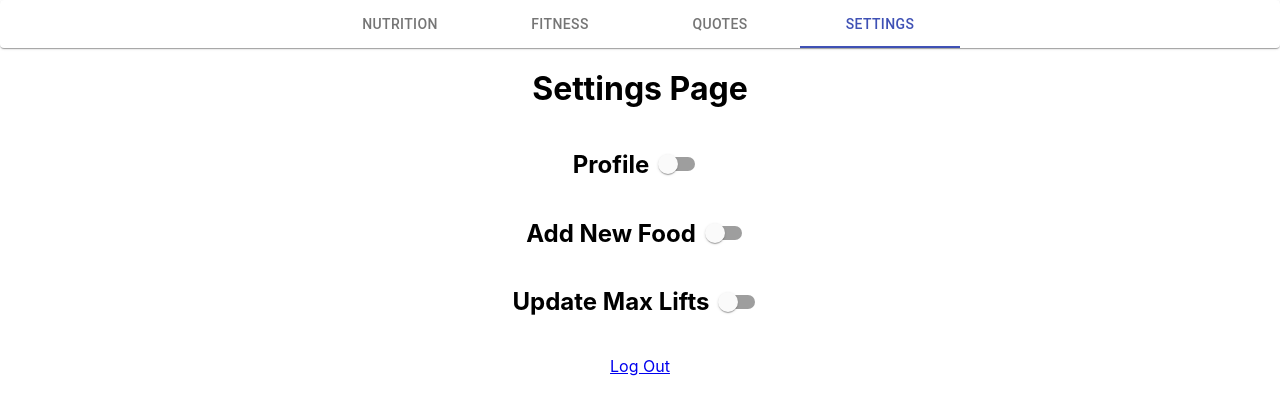
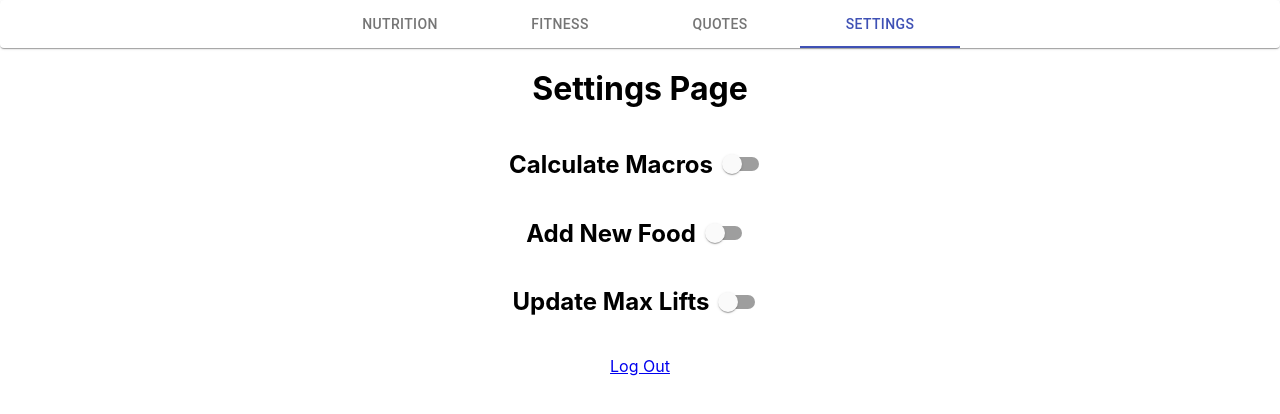
Before and after one commit to Jneville0815/fitness-app, a React (Create React App) app: page /settings in a window 1280 px wide. Shown: the top 414 px of the page. Built offline with nearby package versions, Linux system fonts and the light colour scheme; no server answers; sample sign-in values are in the browser's storage.

Commit message:
Rename Profile to Calculate Macros

```diff
--- a/src/pages/Settings.js
+++ b/src/pages/Settings.js
@@ -248,7 +248,7 @@ const Settings = () => {
                         alignItems: 'center',
                     }}
                 >
-                    <h2>Profile</h2>
+                    <h2>Calculate Macros</h2>
                     <Switch
                         color="primary"
                         checked={!!showProfile}
```
